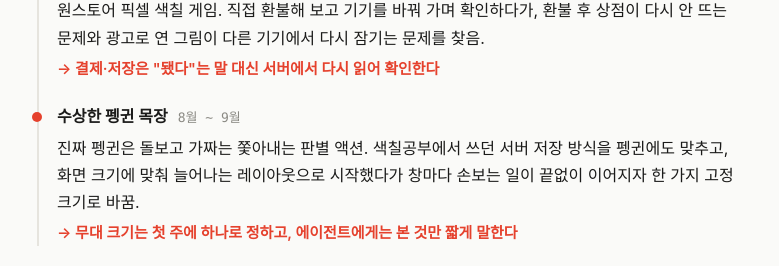
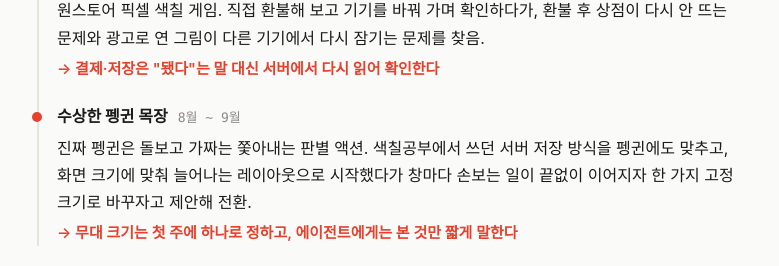
Before and after one commit to dadu100w-ux/dadu100w-ux.github.io, a plain HTML site: page index.html in a window 1280 px wide. Shown: the part 2433-2699 px from the top of the page, without its empty margins (243-1022 px from the left). Drawn offline with Linux system fonts and the light colour scheme; a web font is replaced by a local one.

Commit message:
Clarify fixed-size decision in penguin entry
Co-Authored-By: Claude Opus 5.5 <noreply@anthropic.com>

```diff
--- a/index.html
+++ b/index.html
@@ -93,7 +93,7 @@
     </div>
     <div class="tl">
       <div class="tl-head"><b>수상한 펭귄 목장</b><span class="num">8월 ~ 9월</span></div>
-      <p>진짜 펭귄은 돌보고 가짜는 쫓아내는 판별 액션. 색칠공부에서 쓰던 서버 저장 방식을 펭귄에도 맞추고, 화면 크기에 맞춰 늘어나는 레이아웃으로 시작했다가 창마다 손보는 일이 끝없이 이어지자 한 가지 고정 크기로 바꿈.</p>
+      <p>진짜 펭귄은 돌보고 가짜는 쫓아내는 판별 액션. 색칠공부에서 쓰던 서버 저장 방식을 펭귄에도 맞추고, 화면 크기에 맞춰 늘어나는 레이아웃으로 시작했다가 창마다 손보는 일이 끝없이 이어지자 한 가지 고정 크기로 바꾸자고 제안해 전환.</p>
       <p class="tl-learn">→ 무대 크기는 첫 주에 하나로 정하고, 에이전트에게는 본 것만 짧게 말한다</p>
     </div>
   </div>
```
